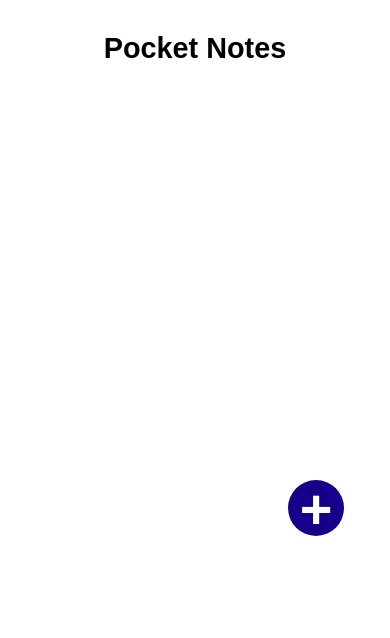
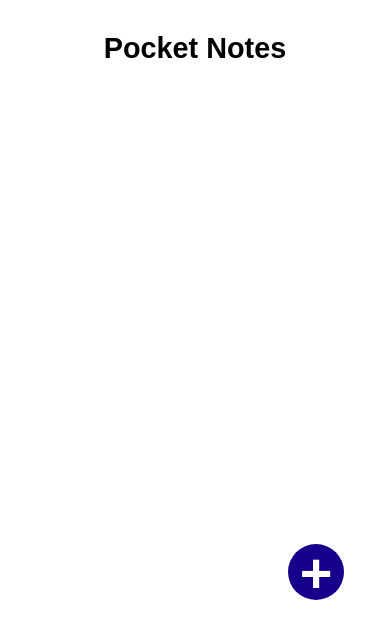
Before and after one commit to anshulkumar68/Pocket-Notes, a React (Vite) app: page / in a window 390 px wide. Shown: the top 638 px of the page. Built offline with nearby package versions, Linux system fonts and the light colour scheme; a web font is replaced by a local one.

Commit message:
feat : home page, pop-up responsive

```diff
--- a/src/components/mainPage.module.css
+++ b/src/components/mainPage.module.css
@@ -101,7 +101,7 @@
         display: none;
     }
     .addButtonContainer{
-        top: 30rem;
+        top: 34rem;
         left: 18rem;
     }
 }
```
